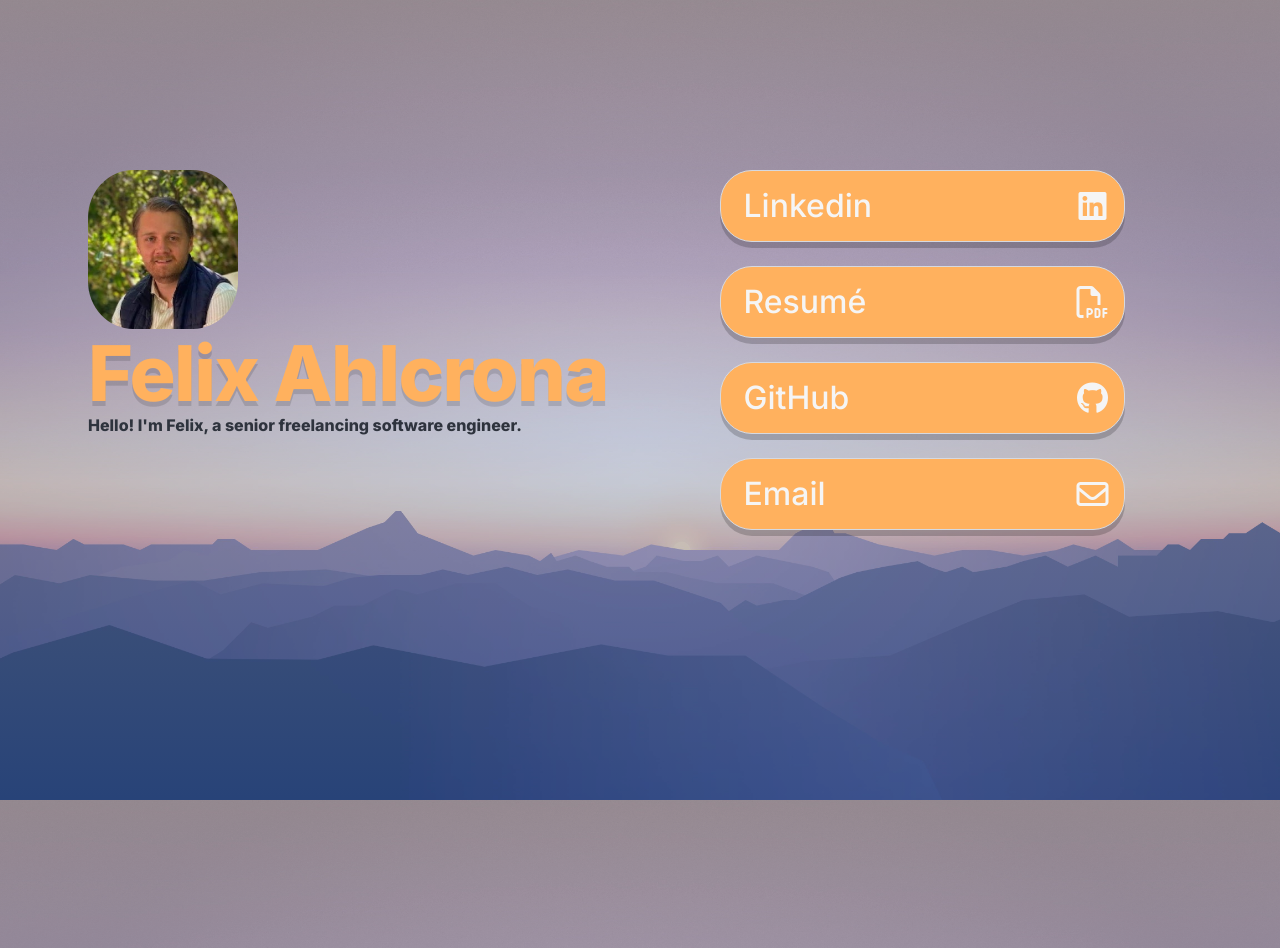
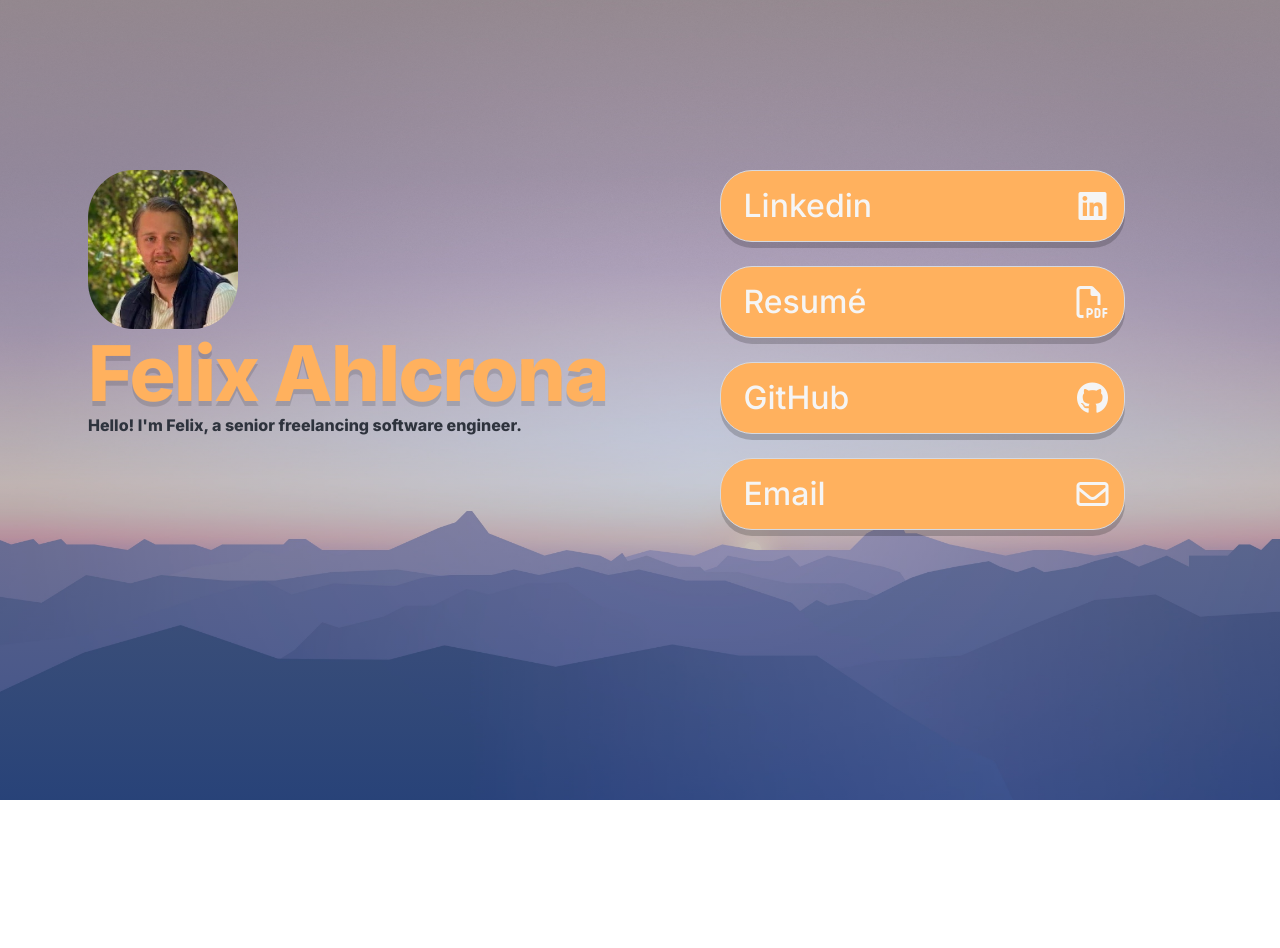
Before and after one commit to felixahlcrona/Ahlcrona-Consulting-AB, a Next.js app: page / in a window 1280 px wide. After the commit the page ends 800 px from the top, so only its background shows below. Built offline with nearby package versions, Linux system fonts and the light colour scheme.

Commit message:
disable overscrolling

```diff
--- a/src/app/globals.css
+++ b/src/app/globals.css
@@ -30,8 +30,13 @@ background-attachment: fixed;
   font-style: normal;
 
 }
-.body{
-  overscroll-behavior-y: contain;
+
+html, body {
+  overscroll-behavior: none; /* Disable overscroll on both axes */
+  margin: 0;
+  padding: 0;
+  height: 100%;
+  overflow: hidden;
 }
 
 
```
